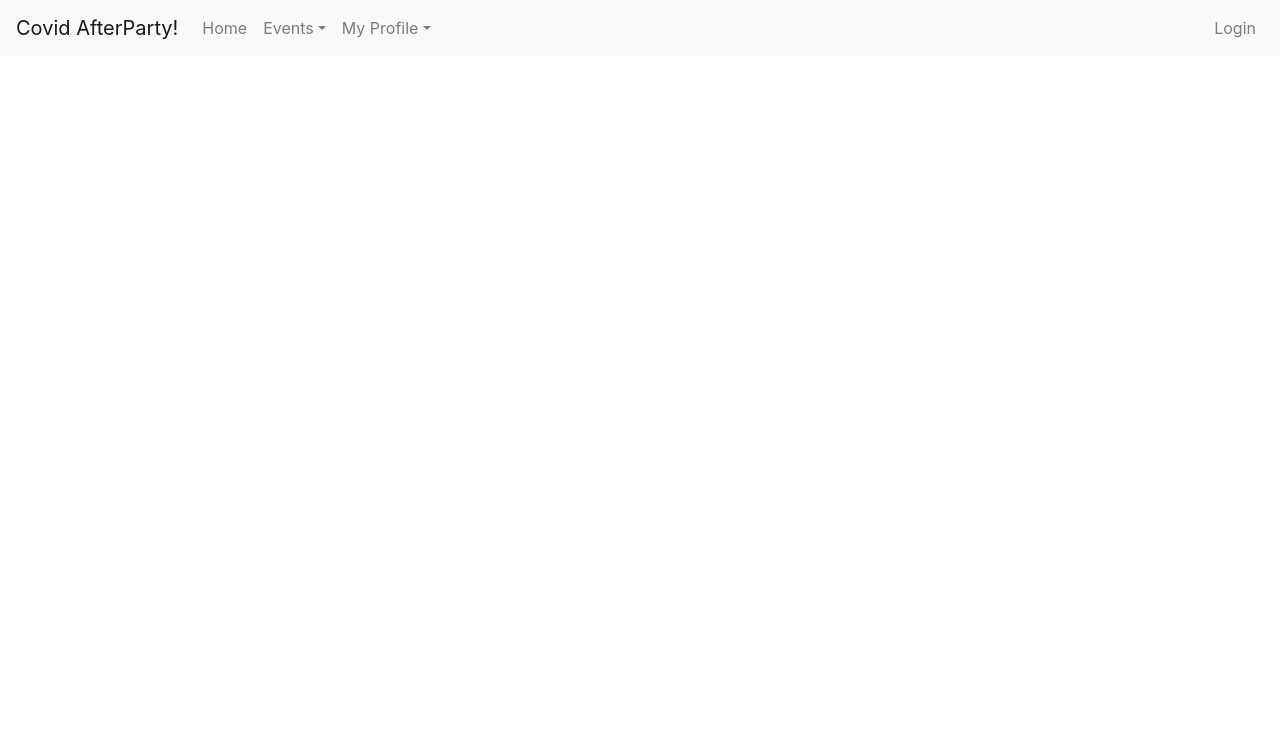
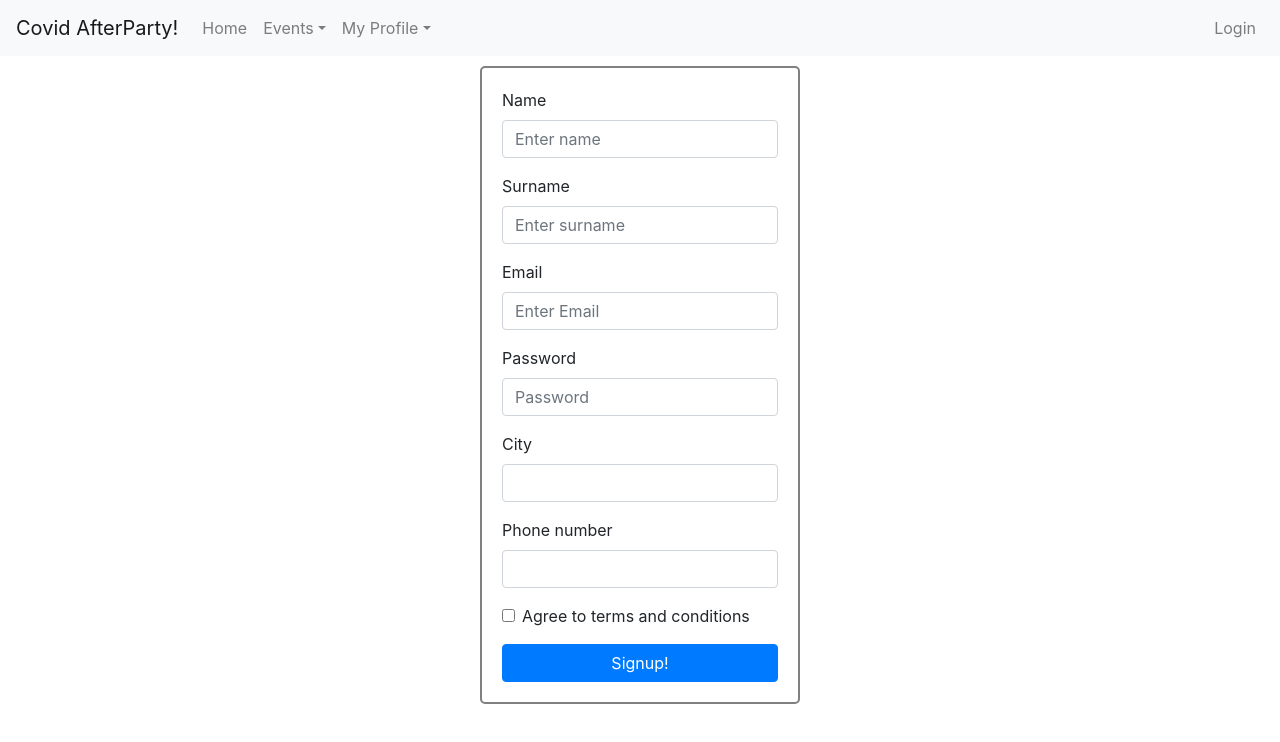
Before and after one commit to MCtyskie/pai_project, a React (Create React App) app in the folder pai_frontend/: page /signup in a window 1280 px wide. Shown: the top 742 px of the page. Built offline with nearby package versions, Linux system fonts and the light colour scheme.

Commit message:
Signup view and login improved
Also added init for events view

```diff
--- a/pai_frontend/src/App.js
+++ b/pai_frontend/src/App.js
@@ -6,6 +6,7 @@ import 'bootstrap/dist/css/bootstrap.min.css';
 import {BrowserRouter, Route} from "react-router-dom";
 import { EventView } from './components/EventView';
 import { Login } from './components/Login';
+import { Signup } from './components/Signup';
 
 class App extends Component{
 
@@ -27,6 +28,7 @@ class App extends Component{
 			<BrowserRouter>
 				<Toolbar/>
 				<Route exact path="/" component={WelcomeMenu} />
+				<Route path="/signup" component={Signup} />
 				<Route path="/login" component={Login} />
 				<Route path="/profile" component={ProfileMenu} />
 				<Route path="/events" component={EventView} />
--- a/pai_frontend/src/components/EventView.js
+++ b/pai_frontend/src/components/EventView.js
@@ -1,29 +1,73 @@
 import React from 'react';
+import axios from 'axios';
+import "./event.css"
 
-
-class EventView extends React.Component{
+class EventView extends React.Component {
 	constructor(props) {
 		super(props);
 		this.state = {
+			isFetchingData: false,
 			eventList: [],
 		}
+		this.fetchAllEvents = this.fetchAllEvents.bind(this);
+		this.dummyEvents = this.dummyEvents.bind(this);
 	}
 
 	componentDidMount() {
 		console.log("Loaded Event views");
+		this.fetchAllEvents();
 	}
 
 	fetchAllEvents() {
 		console.log("TODO fetch events");
+		this.setState({ isFetchingData: true });
+		const backend_url = "http://localhost:8081/event/events";
+		axios.get(backend_url)
+			.then(response => {
+				this.setState({ eventList: response.data, isFetchingData: false });
+			})
+			.catch(err => {
+				console.log(err);
+
+				this.setState({ isFetchingData: false });
+			})
+		this.dummyEvents();
+	}
+
+	dummyEvents = () => {
+		this.setState({
+			eventList: [
+				{
+					"title": "meloinferno",
+					"date": "2021-04-19 19:00:00",
+					"adress": "Bydgoszcz 85 - 435 Puławska 13",
+					"ageRestriction": true,
+					"invitationsAccepted": 23,
+					"maxGuests": 100,
+					"picture": "JPG",
+				},
+				{
+					"title": "meloinferno",
+					"date": "2021-04-19 19:00:00",
+					"adress": "Bydgoszcz 85 - 435 Puławska 13",
+					"ageRestriction": true,
+					"invitationsAccepted": 23,
+					"maxGuests": 100,
+					"picture": "JPG",
+				}
+			]
+		}, () => console.log(this.state.eventList));
 	}
 
 	render() {
+		let eventPage;
+
 		return (
-			<div>
-
+			<div className="event-container">
+				{eventPage}
 			</div>
 		);
 	}
 }
 
-export {EventView};
+export { EventView };
--- a/pai_frontend/src/components/Login.js
+++ b/pai_frontend/src/components/Login.js
@@ -2,16 +2,17 @@ import axios from 'axios';
 import React from 'react';
 import Form from 'react-bootstrap/Form'
 import Button from 'react-bootstrap/Button';
+import { Link } from "react-router-dom";
 import "./login.css"
 
 
-class Login extends React.Component{
+class Login extends React.Component {
     constructor(props) {
         super(props);
         this.state = {
             isLogged: false,
-            email : '',
-			password : '',
+            email: '',
+            password: '',
             validated: false,
         }
         this.handleChange = this.handleChange.bind(this);
@@ -31,7 +32,7 @@ class Login extends React.Component{
         });
     }
 
-    handleLogin(event){
+    handleLogin(event) {
         event.preventDefault();
         const form = event.currentTarget;
         console.log(form);
@@ -39,16 +40,16 @@ class Login extends React.Component{
         if (form.checkValidity() === false) {
             event.stopPropagation();
         }
-        else{
-            this.setState({validated: true});
+        else {
+            this.setState({ validated: true });
             const backend_url = "http://localhost:8081/login";
             axios.post(backend_url, {
                 username: this.state.username,
                 password: this.state.password,
-            }).then(response =>{
+            }).then(response => {
                 console.log(response.data);
-                (response.status == 200) ? this.setState({ isLogged: true }) : this.setState({ isLogged: false})
-            }).catch(err =>{
+                (response.status == 200) ? this.setState({ isLogged: true }) : this.setState({ isLogged: false })
+            }).catch(err => {
                 console.log("failed to login");
                 console.log(err);
             })
@@ -75,6 +76,7 @@ class Login extends React.Component{
                             Please input a valid password.
                         </Form.Control.Feedback>
                     </Form.Group>
+
                     <Button variant="primary" className="submit-btn" type="submit">
                         Login
                     </Button>
@@ -83,9 +85,17 @@ class Login extends React.Component{
         return (
             <div className="login-container">
                 {loginForm}
+                <div className="form-container">
+                    <h3>Don't have an account? Click here!</h3>
+                    <Link to="/signup">
+                        <Button variant="primary" className="submit-btn">
+                            Signup now!
+                        </Button>
+                    </Link>
+                </div>
             </div>
         );
     }
 }
 
-export {Login};
+export { Login };
--- /dev/null
+++ b/pai_frontend/src/components/Signup.js
@@ -0,0 +1,133 @@
+import axios from 'axios';
+import React from 'react';
+import Form from 'react-bootstrap/Form'
+import Button from 'react-bootstrap/Button';
+import "./login.css"
+
+
+class Signup extends React.Component {
+    constructor(props) {
+        super(props);
+        this.state = {
+            name: '',
+            lastName: '',
+            email: '',
+            password: '',
+            birthdate: '',
+            city: '',
+            phone: '',
+            validated: false,
+        }
+        this.handleChange = this.handleChange.bind(this);
+        this.handleSingup = this.handleSingup.bind(this);
+    }
+
+    componentDidMount() {
+        console.log("Loaded Signup Page");
+    }
+
+    handleChange(event) {
+        const target = event.target;
+        const value = target.value;
+        const name = target.name;
+        this.setState({
+            [name]: value
+        });
+    }
+
+    handleSingup(event) {
+        event.preventDefault();
+        const form = event.currentTarget;
+        console.log(form);
+        console.log(form.checkValidity());
+        if (form.checkValidity() === false) {
+            event.stopPropagation();
+        }
+        else {
+            this.setState({ validated: true });
+            const backend_url = "http://localhost:8081/signup";
+            axios.post(backend_url, {
+                username: this.state.username,
+                password: this.state.password,
+            }).then(response => {
+                console.log(response.data);
+                (response.status == 200) ? this.setState({ isLogged: true }) : this.setState({ isLogged: false })
+            }).catch(err => {
+                console.log("something wrong happend");
+                console.log(err);
+            })
+        }
+    }
+
+    render() {
+        let inputForm =
+            (<Form className="form-container" validated={this.state.validated} onSubmit={this.handleSingup}>
+                <Form.Group controlId="formBasicName">
+                    <Form.Label>Name</Form.Label>
+                    <Form.Control required type="text" name="name" onChange={this.handleChange} placeholder="Enter name" />
+                    <Form.Control.Feedback type="invalid">
+                        Please input a valid name.
+                        </Form.Control.Feedback>
+                </Form.Group>
+
+                <Form.Group controlId="formBasicLastName">
+                    <Form.Label>Surname</Form.Label>
+                    <Form.Control required type="text" name="lastName" onChange={this.handleChange} placeholder="Enter surname" />
+                    <Form.Control.Feedback type="invalid">
+                        Please input a valid surname.
+                        </Form.Control.Feedback>
+                </Form.Group>
+
+                <Form.Group controlId="formBasicEmail">
+                    <Form.Label>Email</Form.Label>
+                    <Form.Control required type="text" name="email" onChange={this.handleChange} placeholder="Enter Email" />
+                    <Form.Control.Feedback type="invalid">
+                        Please input a valid email.
+                        </Form.Control.Feedback>
+                </Form.Group>
+
+                <Form.Group controlId="formBasicPassword">
+                    <Form.Label>Password</Form.Label>
+                    <Form.Control required type="password" name="password" onChange={this.handleChange} placeholder="Password" />
+                    <Form.Control.Feedback type="invalid">
+                        Please input a valid password.
+                        </Form.Control.Feedback>
+                </Form.Group>
+
+                <Form.Group controlId="formBasicCity">
+                    <Form.Label>City</Form.Label>
+                    <Form.Control required type="text" name="city" onChange={this.handleChange} />
+                    <Form.Control.Feedback type="invalid">
+                        Please input a valid City.
+                        </Form.Control.Feedback>
+                </Form.Group>
+
+                <Form.Group controlId="formBasicPhone">
+                    <Form.Label>Phone number</Form.Label>
+                    <Form.Control required type="text" name="Phone" onChange={this.handleChange} />
+                    <Form.Control.Feedback type="invalid">
+                        Please input a valid phone number.
+                        </Form.Control.Feedback>
+                </Form.Group>
+
+                <Form.Group>
+                    <Form.Check
+                        required
+                        label="Agree to terms and conditions"
+                        feedback="You must agree before submitting."
+                    />
+                </Form.Group>
+
+                <Button variant="primary" className="submit-btn" type="submit">
+                    Signup!
+                    </Button>
+            </Form>);
+        return (
+            <div className="login-container">
+                {inputForm}
+            </div>
+        );
+    }
+}
+
+export { Signup };
--- a/pai_frontend/src/components/Toolbar.js
+++ b/pai_frontend/src/components/Toolbar.js
@@ -1,9 +1,9 @@
 import React from 'react';
-import {Nav, NavDropdown} from 'react-bootstrap';
+import { Nav, NavDropdown } from 'react-bootstrap';
 import Navbar from 'react-bootstrap/Navbar'
 
 
-class Toolbar extends React.Component{
+class Toolbar extends React.Component {
 	constructor(props) {
 		super(props);
 		this.state = {
@@ -41,4 +41,4 @@ class Toolbar extends React.Component{
 	}
 }
 
-export {Toolbar};
+export { Toolbar };
--- /dev/null
+++ b/pai_frontend/src/components/event.css
@@ -0,0 +1,3 @@
+.event-container{
+    display:flex;
+}
--- a/pai_frontend/src/components/login.css
+++ b/pai_frontend/src/components/login.css
@@ -1,11 +1,13 @@
 .login-container{
     display: flex;
-    padding: 5px;
+    flex-direction: column;
     justify-content: center;
+    align-items:center;
 }
 
 .form-container{
-    min-width: 400px;
+    min-width: 25%;
+    max-width: 40%;
     margin: 10px;
     padding: 20px;;
     border:2px solid grey;
```
Also changed, not shown: pai_frontend/src/EventFilter.js (added, +25 -0 lines). Lines whose indentation alone changed are shown as unchanged.
